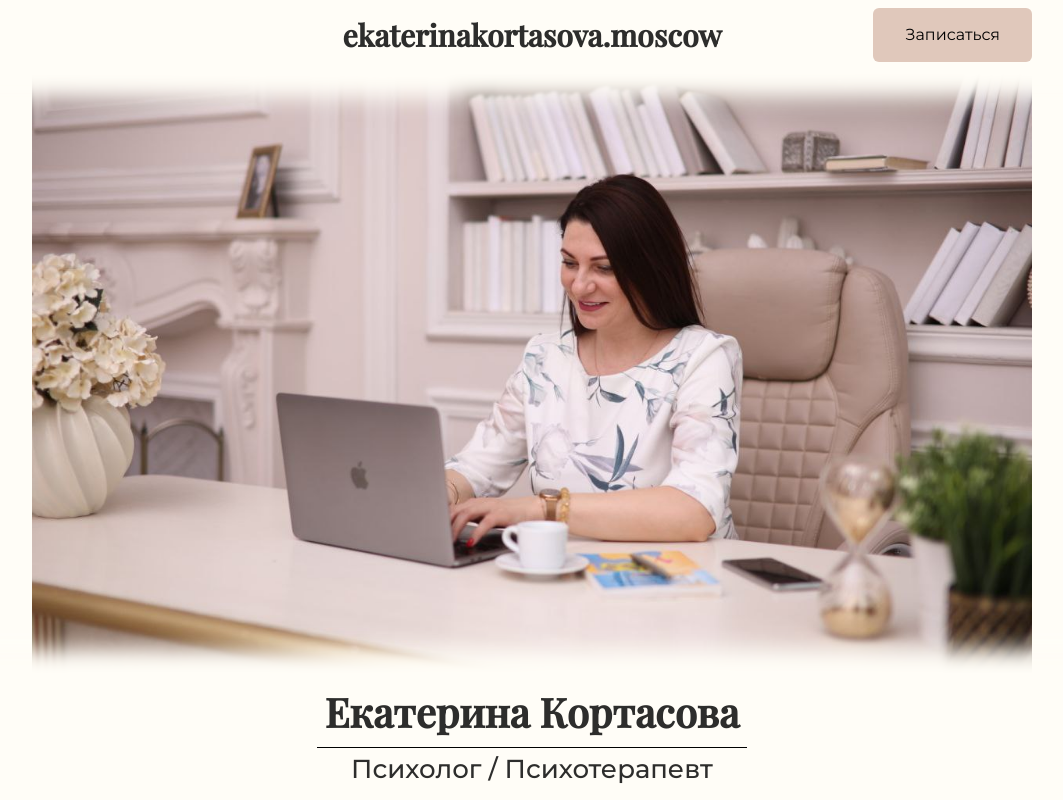
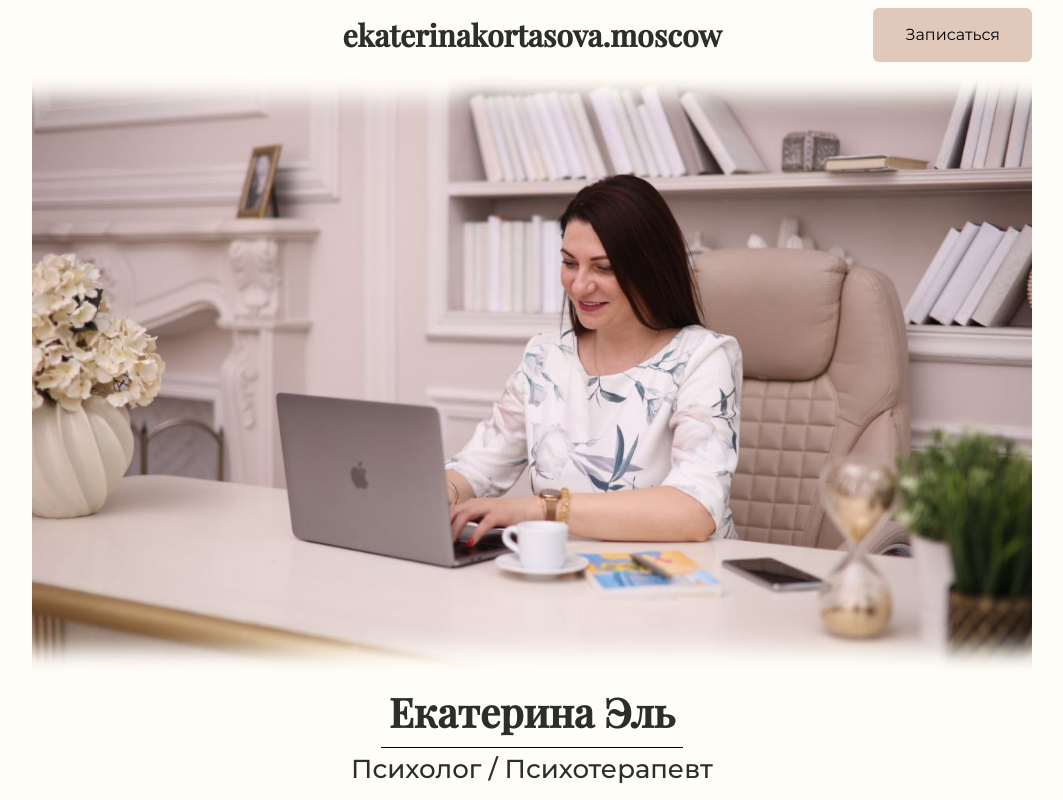
Before and after one commit to TomSssM/psychology-website, a website: page index.html in a window 1280 px wide. Shown: the top 800 px of the page, without its empty margins (108-1171 px from the left). Drawn offline with nearby package versions, Linux system fonts and the light colour scheme; files that its build step writes are made by us from their sources.

Commit message:
change surname

```diff
--- a/index.html
+++ b/index.html
@@ -64,7 +64,7 @@
       <div class="landing__image"></div>
       <div class="landing__text">
         <h1 class="title landing__title">
-          Екатерина Кортасова
+          Екатерина Эль
         </h1>
         <span class="landing__subtitle">
           Психолог / Психотерапевт
```
